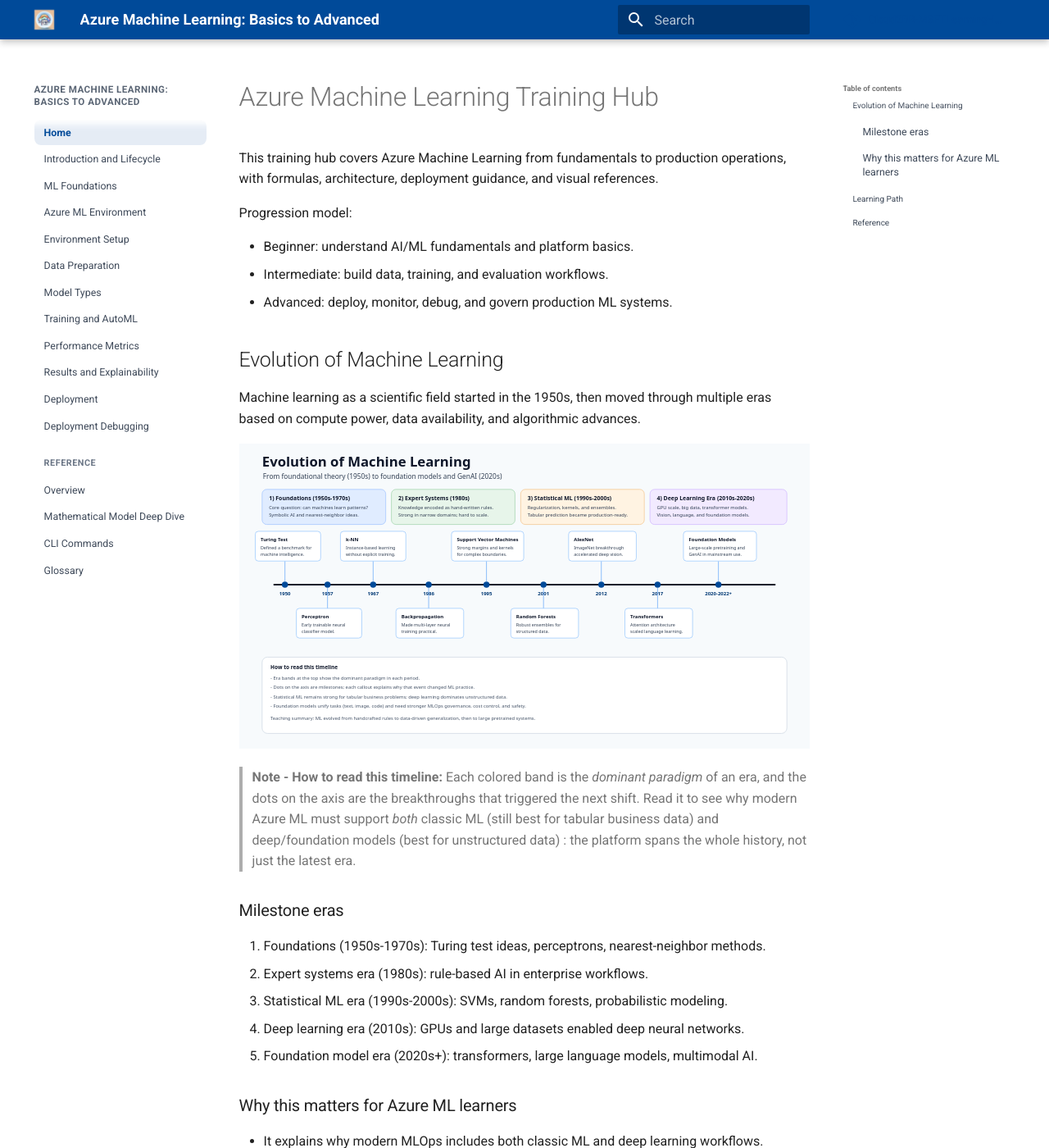
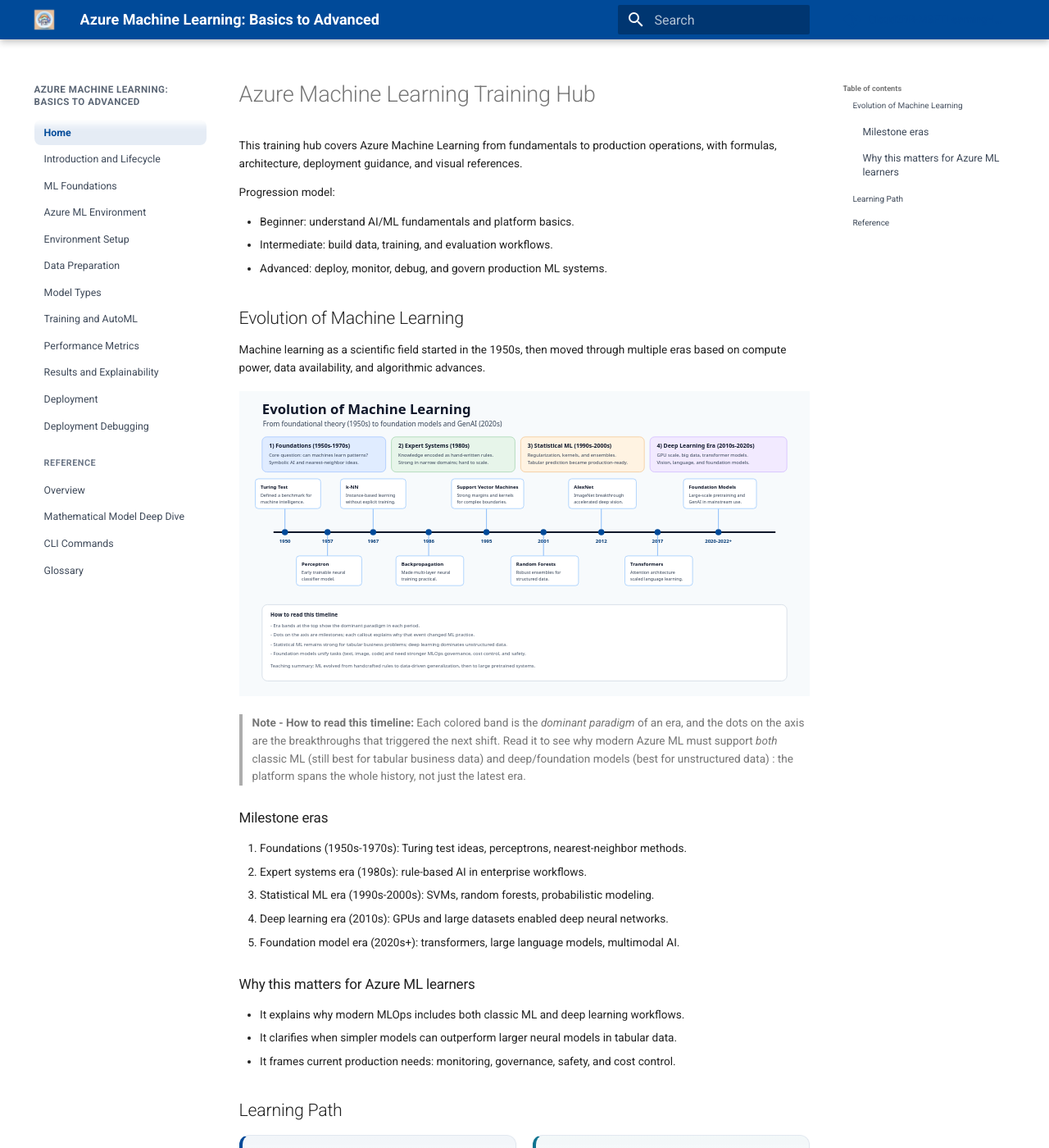
Before and after one commit to Cloud2BR-MSFTLearningHub/Azure-ML-Advanced, an MkDocs documentation site: the page built from docs/index.md, in a window 1280 px wide and 1400 px high. Shown: the whole window at 82% size. Built offline with MkDocs 1.6.1 and Material for MkDocs 9.7.7, drawn with Linux system fonts in a browser that asks for light colours; comment, search, counter and statistics services are not loaded.

Commit message:
Reduce center article content font size by 15 percent

```diff
--- a/docs/assets/css/custom.css
+++ b/docs/assets/css/custom.css
@@ -112,6 +112,13 @@ a.home-card:focus-visible {
 .md-typeset a:hover,
 .md-tabs__link:hover {
   color: #003874;
+}
+
+/* ----------------------------------------------------------------------
+   Center article content: reduce typography by 15%
+   ---------------------------------------------------------------------- */
+.md-content__inner.md-typeset {
+  font-size: 0.68rem;
 }
 
 /* ----------------------------------------------------------------------
```
